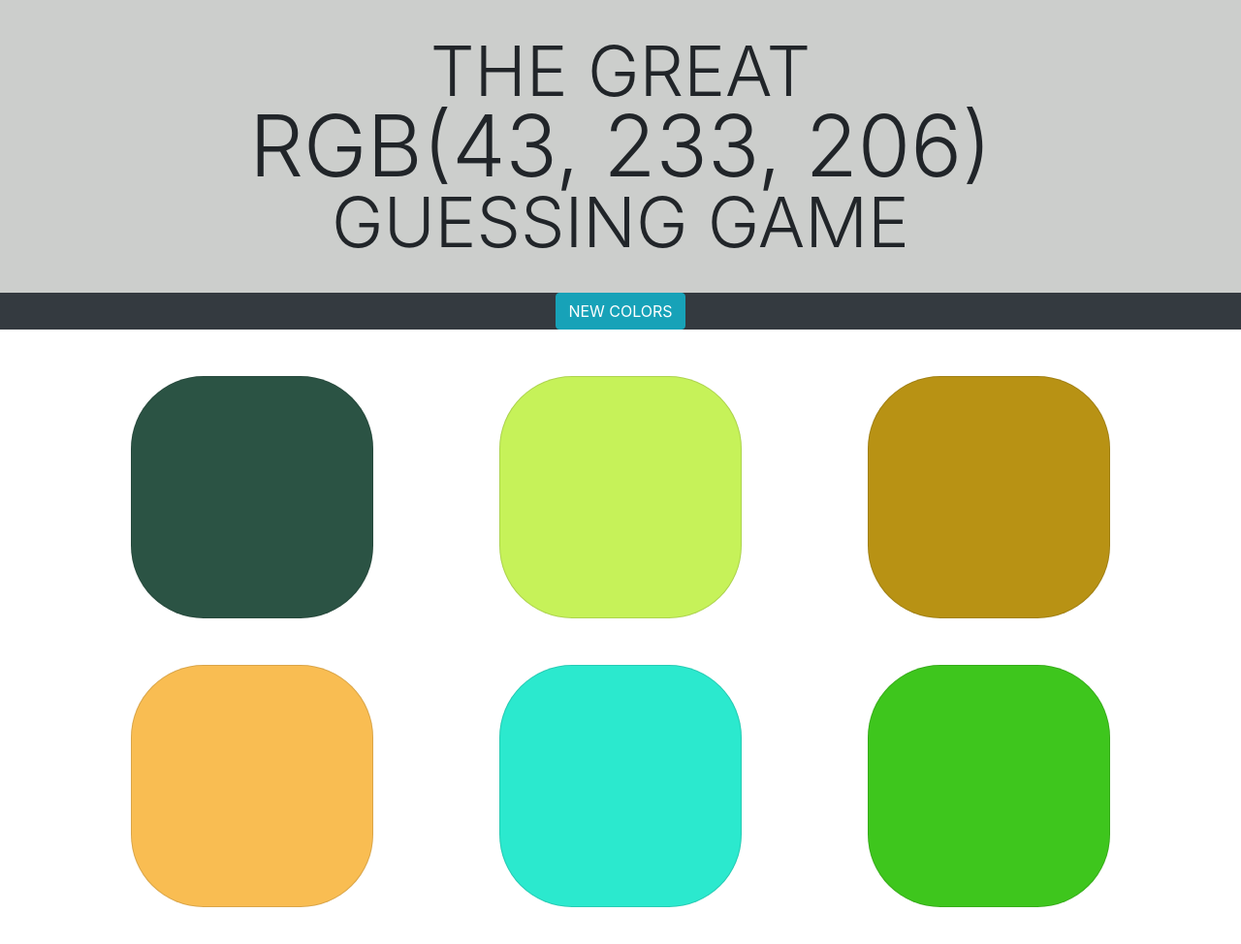
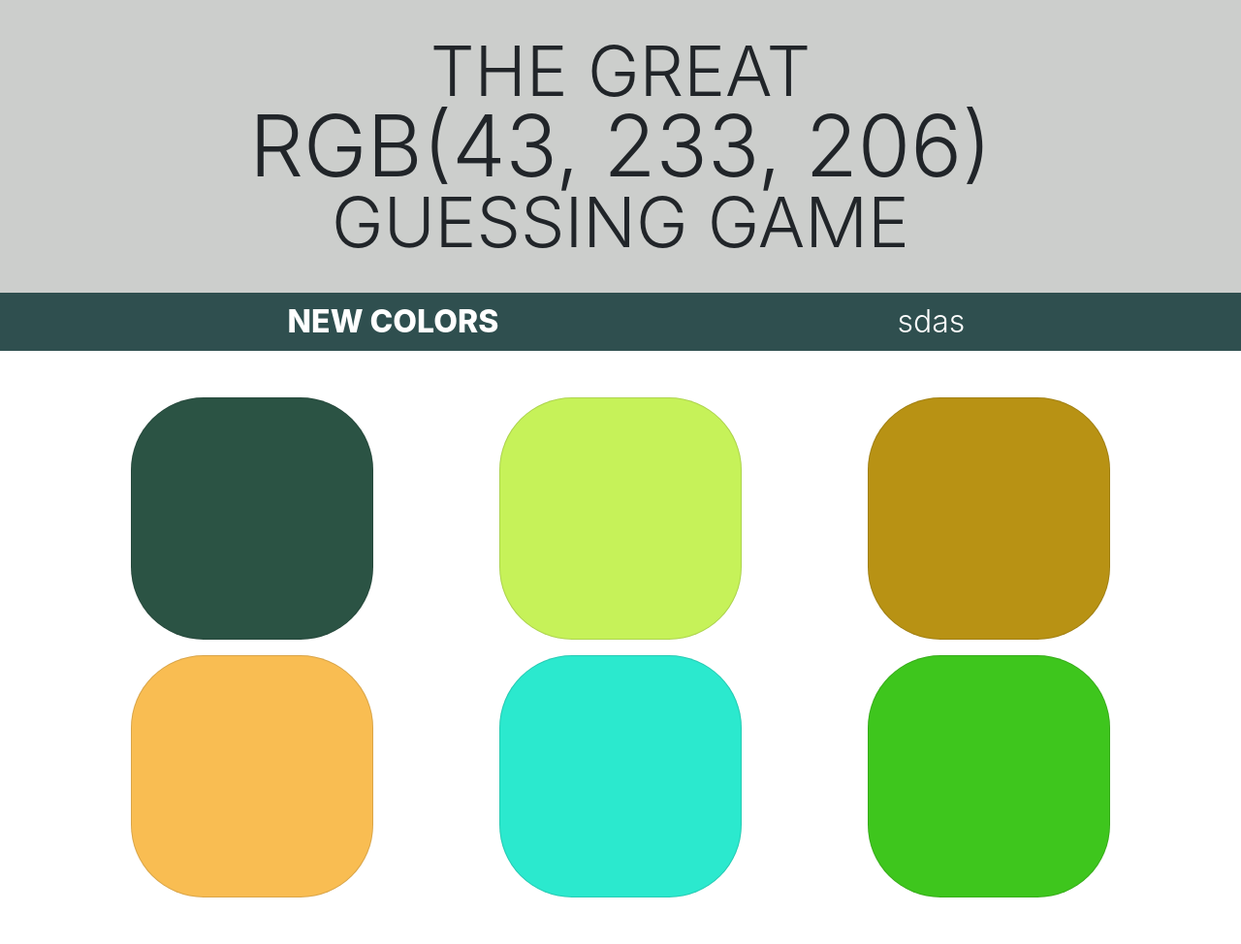
Before and after one commit to gafeol/color-game, a plain HTML site: page index.html in a window 1280 px wide. Shown: the whole page at 97% size. After the commit the page ends 942 px from the top, so only its background shows below. Drawn offline with nearby package versions, Linux system fonts and the light colour scheme.

Commit message:
Adiciona auto-reset, estiliza menu, mostra vereditos

```diff
--- a/index.css
+++ b/index.css
@@ -12,3 +12,27 @@
     line-height: 0.7;
     transition: all 0.3s;
 }
+
+#reset{
+    font-size: 2rem;
+    font-weight: 800;
+    background-color: transparent;
+    border: none;
+    transition: all 0.5s;
+}
+
+#result{
+    color: white;
+    font-size: 2rem;
+    font-weight: 300;
+    background-color: transparent;
+}
+
+#reset:hover{
+    background-color: white;
+    color: darkslategray;
+}
+
+#bar{
+    background-color: darkslategray;
+}
--- a/index.html
+++ b/index.html
@@ -17,29 +17,30 @@
     </div>
 
 
-    <div class="bg-dark text-center mb-5">
-        <div class="container">
+    <div id="bar" class="mb-5">
+        <div class="container d-flex justify-content-around">
             <button id="reset" class="btn btn-info mt-0">NEW COLORS</button>
+            <span id="result" class="justify-self-center align-self-center">sdas</span>
         </div>
     </div>
     <div class="container">
-        <div class="row mb-5">
-            <div class="col-12 col-md-6 col-lg-4 mb-5">
+        <div class="row">
+            <div class="col-12 col-md-6 col-lg-4 mb-3">
                 <div class="card"></div>
             </div>
-            <div class="col-12 col-md-6 col-lg-4 mb-5">
+            <div class="col-12 col-md-6 col-lg-4 mb-3">
                 <div class="card"></div>
             </div>
-            <div class="col-12 col-md-6  col-lg-4 mb-5">
+            <div class="col-12 col-md-6  col-lg-4 mb-3">
                 <div class="card"></div>
             </div>
-            <div class="col-12 col-md-6 col-lg-4 mb-5">
+            <div class="col-12 col-md-6 col-lg-4 mb-3">
                 <div class="card"></div>
             </div>
-            <div class="col-12 col-md-6 col-lg-4 mb-5">
+            <div class="col-12 col-md-6 col-lg-4 mb-3">
                 <div class="card"></div>
             </div>
-            <div class="col-12 col-md-6 col-lg-4 mb-5">
+            <div class="col-12 col-md-6 col-lg-4 mb-3">
                 <div class="card"></div>
             </div>
         </div>
--- a/index.js
+++ b/index.js
@@ -3,6 +3,8 @@ var color;
 var chosen;
 var won = false;
 document.querySelector(".jumbotron").style.background = "#cccecc";
+
+resultSpan = document.querySelector("#result");
 
 var cardList = document.querySelectorAll(".card");
 
@@ -12,13 +14,16 @@ for(var i=0;i<cardList.length;i++){
         if (!won) {
             if (this.id == chosen) {
                 won = true;
+                resultSpan.innerText = "Correct!";
                 document.querySelector(".jumbotron").style.background = color;
                 for (var i = 0; i < cardList.length; i++) {
                     cardList[i].style.backgroundColor = color;
                     cardList[i].classList.remove("border-white");
                 }
+                setTimeout(resetGame, 1000);
             }
             else {
+                resultSpan.innerText = "Try again";
                 this.style.backgroundColor = "white";
                 this.classList.add("border-white");
             }
@@ -61,8 +66,11 @@ function updatePage(){
     }
 }
 
-document.getElementById("reset").addEventListener("click", () => {
+function resetGame(){
     won = false;
+    resultSpan.innerText = "";
     document.querySelector(".jumbotron").style.background = "#cccecc";
     updatePage();
-})
+}
+
+document.getElementById("reset").addEventListener("click", resetGame);
```
